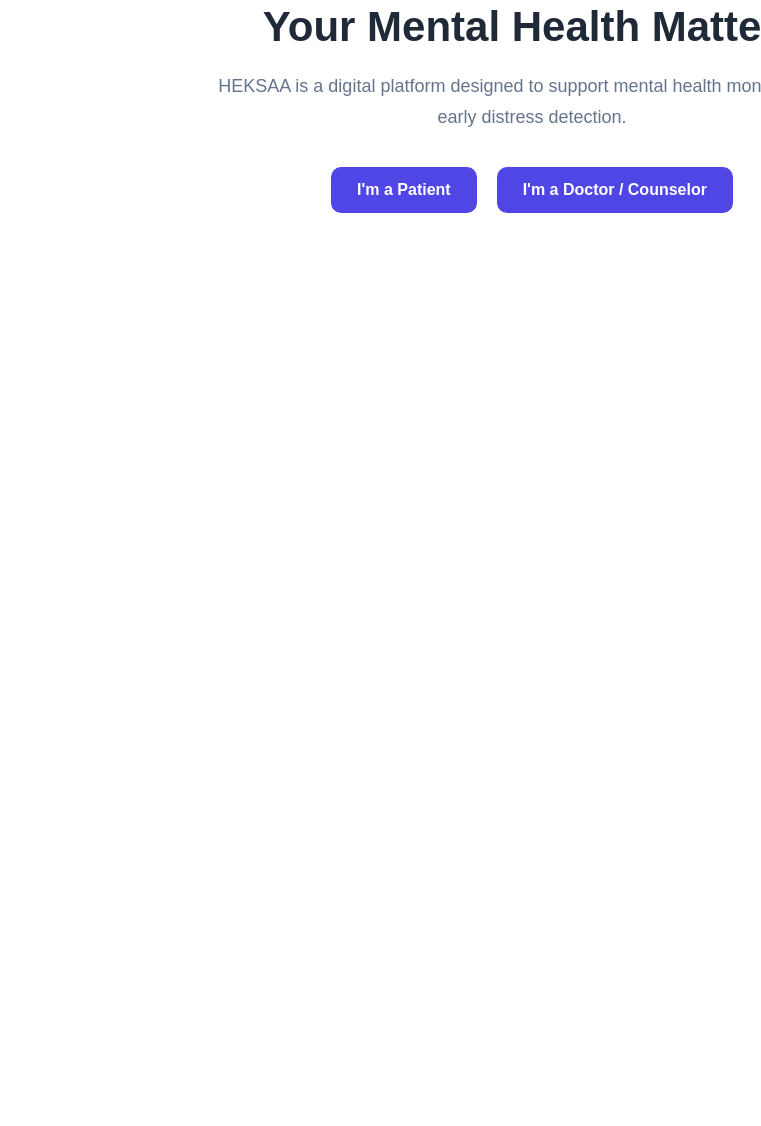
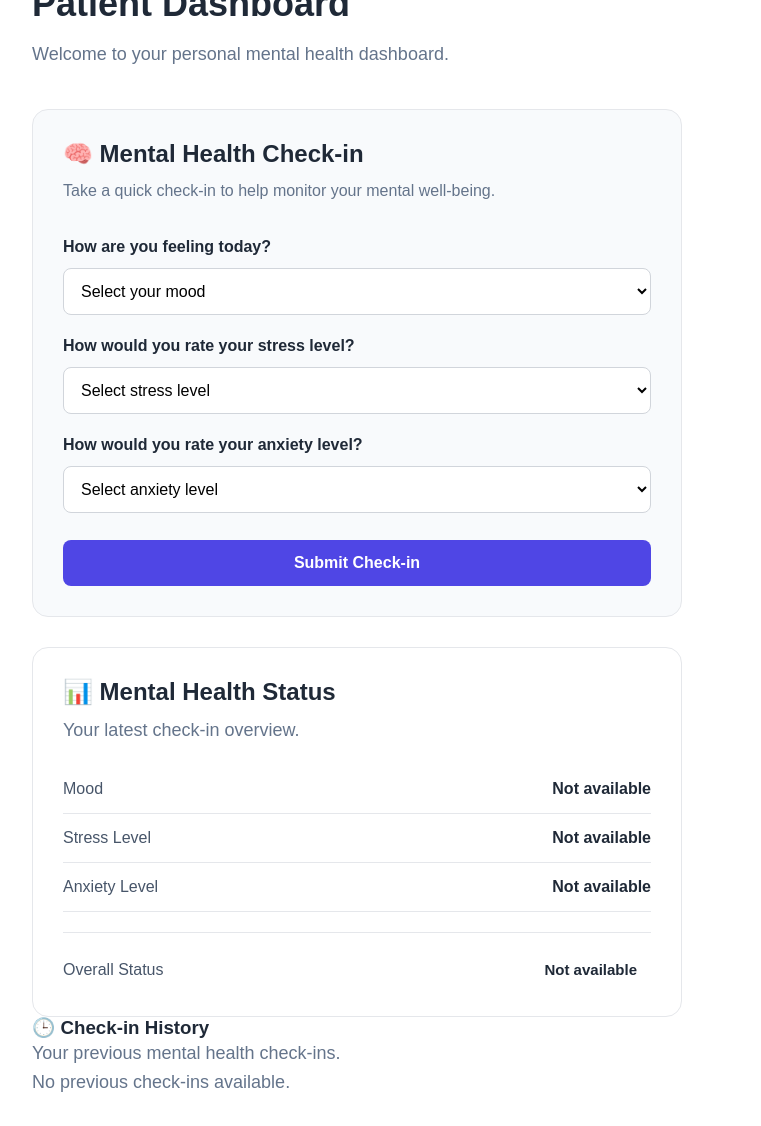
Before and after one commit to humayunparwez/HEKSAA, a plain HTML site: page index.html in a window 1280 px wide. Shown: the part 150-1276 px from the top of the page, without its empty margins (108-869 px from the left). Before the commit the page ends 800 px from the top, so only its background shows below. Drawn offline with Linux system fonts and the light colour scheme.

Commit message:
Enhance index.html with patient dashboard features
Updated the title and added a patient dashboard section with mental health check-in form and status overview.

```diff
--- a/index.html
+++ b/index.html
@@ -4,7 +4,9 @@
 <head>
     <meta charset="UTF-8">
     <meta name="viewport" content="width=device-width, initial-scale=1.0">
-    <title>HEKSAA</title>
+
+    <title>Patient Dashboard - HEKSAA</title>
+
     <link rel="stylesheet" href="style.css">
 </head>
 
@@ -15,22 +17,228 @@
     </header>
 
     <main>
-        <section class="hero">
 
-            <h2>Your Mental Health Matters</h2>
+        <section class="dashboard">
+
+            <h2>Patient Dashboard</h2>
 
             <p>
-                HEKSAA is a digital platform designed to support
-                mental health monitoring and early distress detection.
+                Welcome to your personal mental health dashboard.
             </p>
 
-            <div class="role-buttons">
-                <a href="patient-login.html" class="role-btn">I'm a Patient</a>
-                <a href="doctor-login.html" class="role-btn">I'm a Doctor / Counselor</a>
+
+            <!-- Mental Health Check-in -->
+
+            <div class="checkin-card">
+
+                <h3>🧠 Mental Health Check-in</h3>
+
+                <p>
+                    Take a quick check-in to help monitor your mental well-being.
+                </p>
+
+                <form>
+
+                    <label for="mood">
+                        How are you feeling today?
+                    </label>
+
+                    <select id="mood" name="mood">
+
+                        <option value="">
+                            Select your mood
+                        </option>
+
+                        <option value="very-happy">
+                            Very Happy
+                        </option>
+
+                        <option value="happy">
+                            Happy
+                        </option>
+
+                        <option value="neutral">
+                            Neutral
+                        </option>
+
+                        <option value="sad">
+                            Sad
+                        </option>
+
+                        <option value="very-sad">
+                            Very Sad
+                        </option>
+
+                    </select>
+
+
+                    <label for="stress">
+                        How would you rate your stress level?
+                    </label>
+
+                    <select id="stress" name="stress">
+
+                        <option value="">
+                            Select stress level
+                        </option>
+
+                        <option value="low">
+                            Low
+                        </option>
+
+                        <option value="moderate">
+                            Moderate
+                        </option>
+
+                        <option value="high">
+                            High
+                        </option>
+
+                        <option value="very-high">
+                            Very High
+                        </option>
+
+                    </select>
+
+
+                    <label for="anxiety">
+                        How would you rate your anxiety level?
+                    </label>
+
+                    <select id="anxiety" name="anxiety">
+
+                        <option value="">
+                            Select anxiety level
+                        </option>
+
+                        <option value="low">
+                            Low
+                        </option>
+
+                        <option value="moderate">
+                            Moderate
+                        </option>
+
+                        <option value="high">
+                            High
+                        </option>
+
+                        <option value="very-high">
+                            Very High
+                        </option>
+
+                    </select>
+
+
+                    <button type="submit">
+                        Submit Check-in
+                    </button>
+
+
+                    <!-- Success Message -->
+
+                    <div
+                        id="success-message"
+                        class="success-message"
+                        style="display: none;"
+                    >
+                        ✓ Check-in recorded successfully.
+                    </div>
+
+                </form>
+
+            </div>
+
+
+            <!-- Mental Health Status -->
+
+            <div class="status-card">
+
+                <h3>📊 Mental Health Status</h3>
+
+                <p class="status-description">
+                    Your latest check-in overview.
+                </p>
+
+
+                <div class="status-item">
+
+                    <span>Mood</span>
+
+                    <strong id="status-mood">
+                        Not available
+                    </strong>
+
+                </div>
+
+
+                <div class="status-item">
+
+                    <span>Stress Level</span>
+
+                    <strong id="status-stress">
+                        Not available
+                    </strong>
+
+                </div>
+
+
+                <div class="status-item">
+
+                    <span>Anxiety Level</span>
+
+                    <strong id="status-anxiety">
+                        Not available
+                    </strong>
+
+                </div>
+
+
+                <!-- Overall Status -->
+
+                <div class="overall-status">
+
+                    <span>
+                        Overall Status
+                    </span>
+
+                    <strong id="overall-status">
+                        Not available
+                    </strong>
+
+                </div>
+
+            </div>
+
+
+            <!-- Check-in History -->
+
+            <div class="history-card">
+
+                <h3>🕒 Check-in History</h3>
+
+                <p class="history-description">
+                    Your previous mental health check-ins.
+                </p>
+
+                <div id="checkin-history">
+
+                    <p class="no-history">
+                        No previous check-ins available.
+                    </p>
+
+                </div>
+
             </div>
 
         </section>
+
     </main>
+
+
+    <!-- JavaScript -->
+
+    <script src="script.js?v=3"></script>
 
 </body>
 
```
